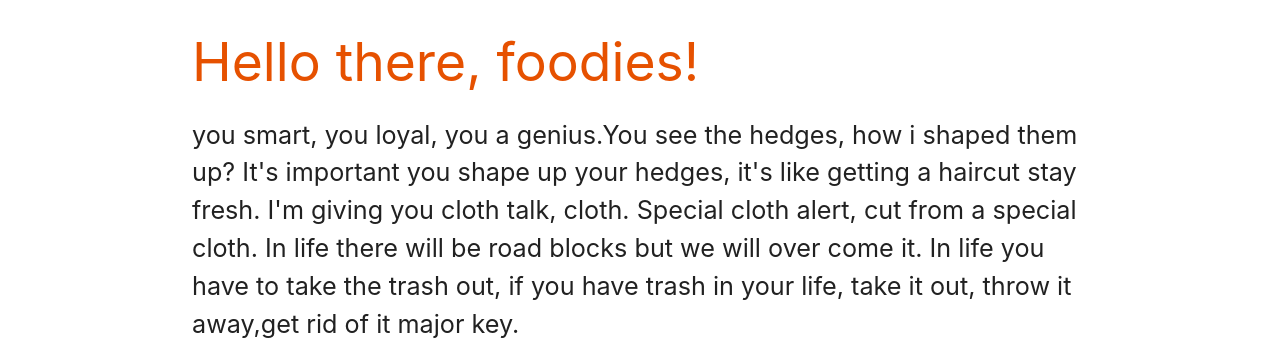
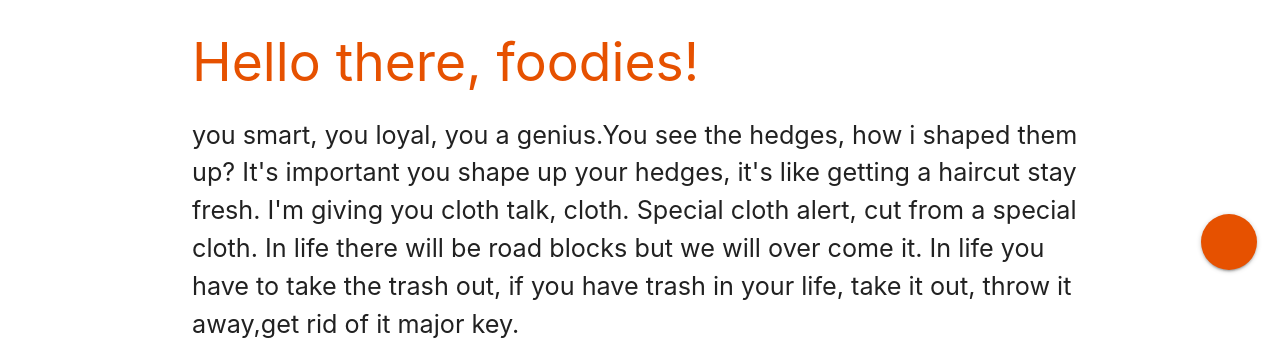
Before and after one commit to Busayoooo/Reciepe.com, a plain HTML site: page index.html in a window 1280 px wide. Shown: the part 507-853 px from the top of the page. Drawn offline with Linux system fonts and the light colour scheme.

Commit message:
added fixed action button

```diff
--- a/index.html
+++ b/index.html
@@ -719,6 +719,8 @@
 
     </footer>
 
+    <a class="btn btn-large btn-floating fixed-action-btn orange darken-4" href=""></a>
+
     <script src="js/jquery.js"></script>
     <script src="js/materialize.js"></script>
     <script>
```
